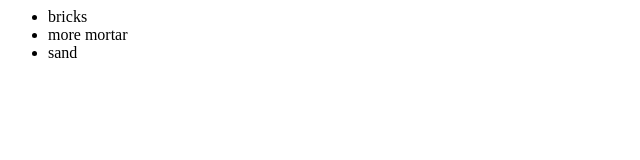
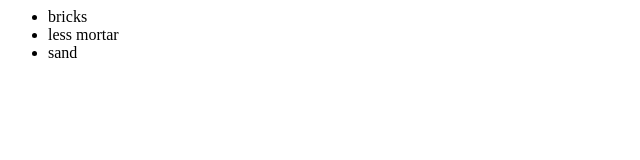
Before and after one commit to connect2babu/NewGitHub, a plain HTML site: page Index.html in a window 1280 px wide. Shown: the full height of the page, 0-640 px from the left. Drawn offline with Linux system fonts and the light colour scheme.

Commit message:
change ln2 to less mortar

```diff
--- a/Index.html
+++ b/Index.html
@@ -3,7 +3,7 @@
 		<div>
 			<ul>
 				<li>bricks</li>
-				<li>more mortar</li>
+				<li>less mortar</li>
 				<li>sand</li>
 			</ul>
 		</div>
```
